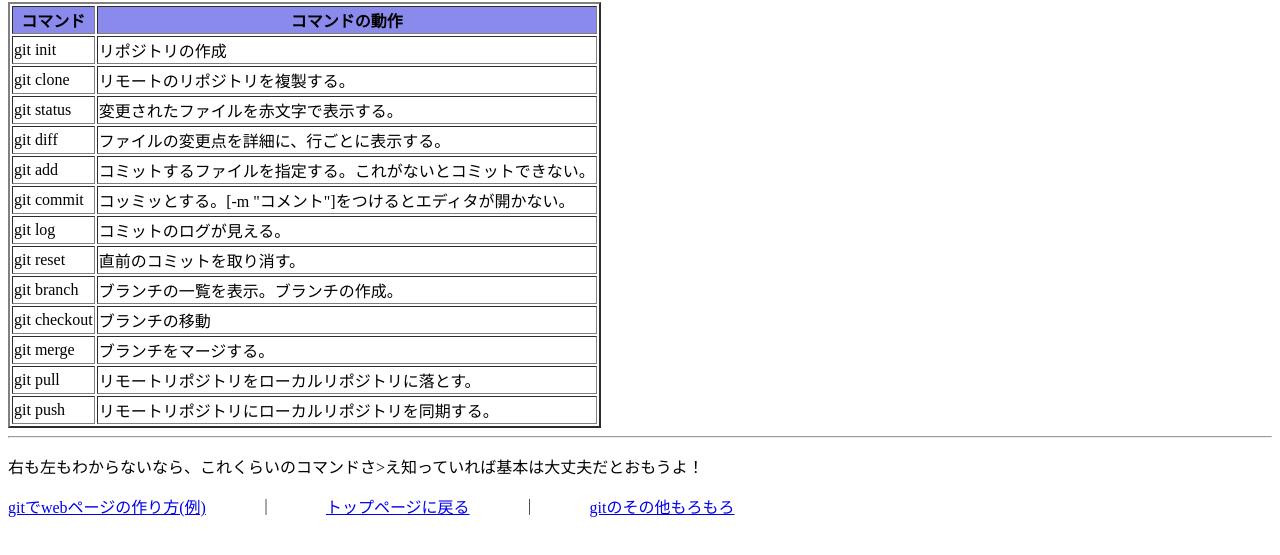
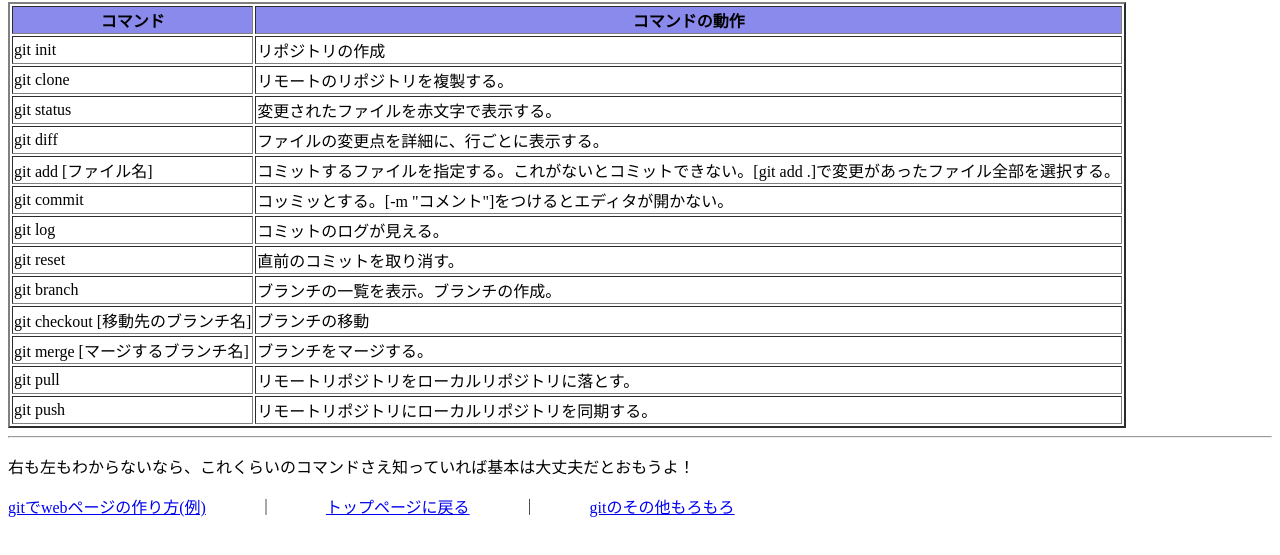
Before and after one commit to ITEX03-marukohu/githelp, a plain HTML site: page git_comm.html in a window 1280 px wide. Shown: the part 73-628 px from the top of the page. Drawn offline with Linux system fonts and the light colour scheme.

Commit message:
final commit

```diff
--- a/git_comm.html
+++ b/git_comm.html
@@ -46,9 +46,11 @@
 </tr>
 
 <tr>
-<td>git add</td>
-<td>コミットするファイルを指定する。これがないとコミットできない。</td>
+<td>git add [ファイル名]</td>
+<td>コミットするファイルを指定する。これがないとコミットできない。[git add .]で変更があったファイル全部を選択する。</td>
 </tr>
+
+
 
 <tr>
 <td>git commit</td>
@@ -72,12 +74,12 @@
 </tr>
 
 <tr>
-<td>git checkout</td>
+<td>git checkout [移動先のブランチ名]</td>
 <td>ブランチの移動</td>
 </tr>
 
 <tr>
-<td>git merge</td>
+<td>git merge [マージするブランチ名]</td>
 <td>ブランチをマージする。</td>
 </tr>
 
@@ -95,7 +97,7 @@
 </table>
 
 <hr>
-<p>右も左もわからないなら、これくらいのコマンドさ>え知っていれば基本は大丈夫だとおもうよ！</p>
+<p>右も左もわからないなら、これくらいのコマンドさえ知っていれば基本は大丈夫だとおもうよ！</p>
 
 <a href="git_web.html">gitでwebページの作り方(例)</a>
 　　　｜
```
